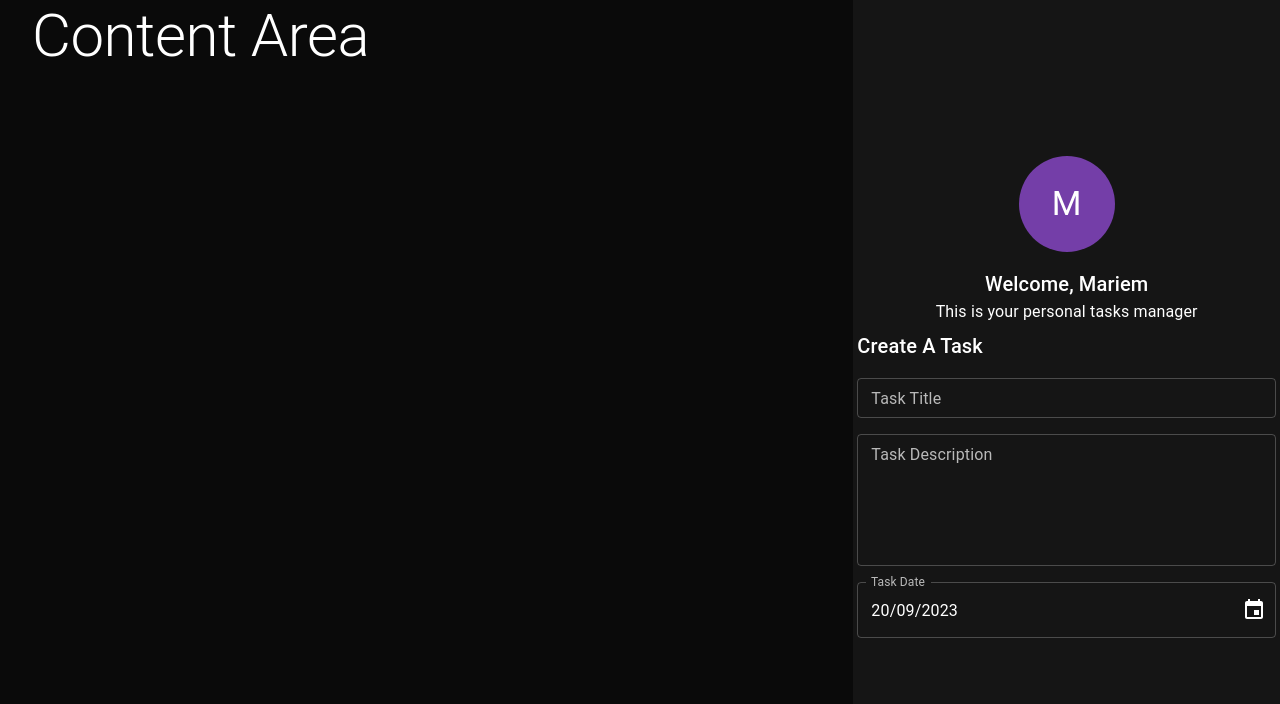
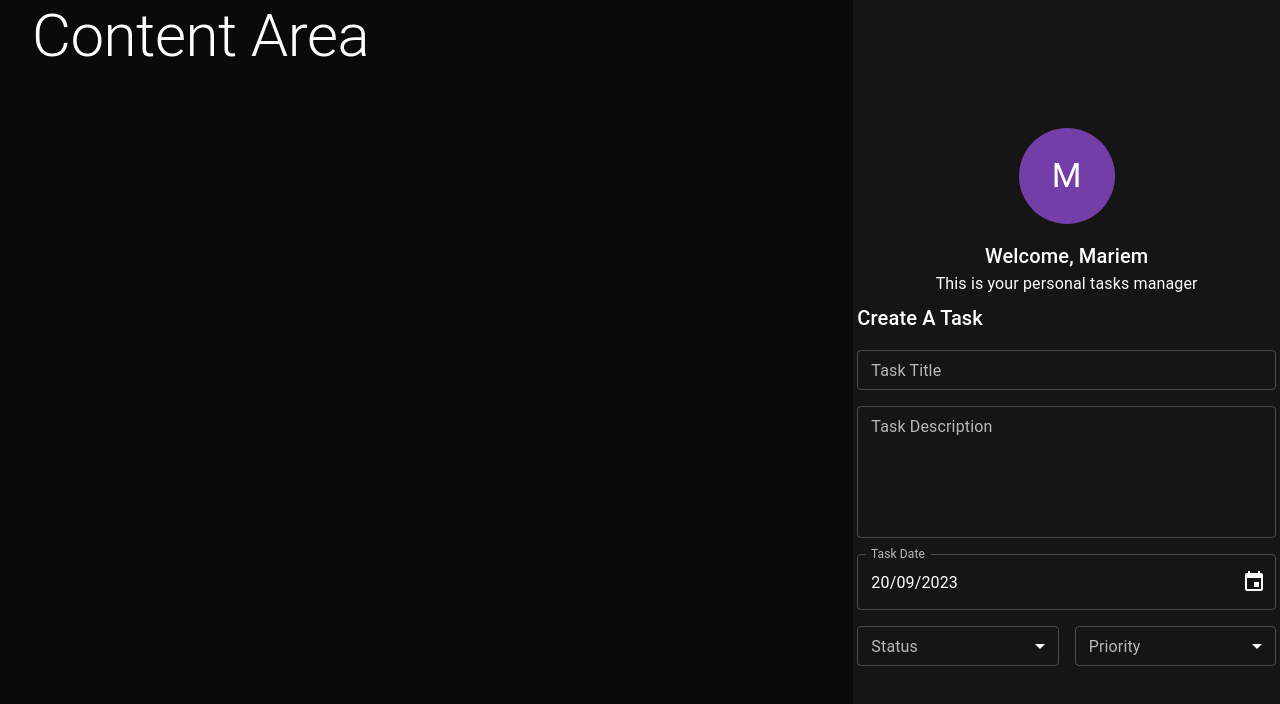
Before and after one commit to meriam-hamdaoui/Task-Manager, a React (Create React App) app: page / in a window 1280 px wide. Shown: the top 704 px of the page. Built offline with nearby package versions, Linux system fonts and the light colour scheme.

Commit message:
select fields

```diff
--- a/src/components/sidebar/createTaskForm/CreateTaskForm.tsx
+++ b/src/components/sidebar/createTaskForm/CreateTaskForm.tsx
@@ -4,6 +4,9 @@
 import { TaskTitleField } from './_taskTitleField';
 import { TaskDescriptionField } from './_taskDescriptionField';
 import { TaskDateField } from './_taskDateField';
+import { TaskSelectField } from './_taskSelectField';
+import { Status } from './enums/Status';
+import { Priority } from './enums/Priority';
 
 export const CreateTaskForm: FC = (): ReactElement => {
   return (
@@ -19,8 +22,46 @@
         <TaskDescriptionField />
         {/* task date */}
         <TaskDateField />
+        <Stack
+          direction={'row'}
+          sx={{ width: '100%' }}
+          spacing={2}
+        >
+          {/* task selector : priority + progress */}
+          <TaskSelectField
+            label="Status"
+            name="status"
+            items={[
+              {
+                label: Status.TODO.toUpperCase(),
+                value: Status.TODO,
+              },
+              {
+                label: Status.IN_PROGRESS.toUpperCase(),
+                value: Status.IN_PROGRESS,
+              },
+            ]}
+          />
+          <TaskSelectField
+            label="Priority"
+            name="priority"
+            items={[
+              {
+                label: Priority.LOW.toUpperCase(),
+                value: Priority.LOW,
+              },
+              {
+                label: Priority.HIGH.toUpperCase(),
+                value: Priority.HIGH,
+              },
+              {
+                label: Priority.NORMAL.toUpperCase(),
+                value: Priority.NORMAL,
+              },
+            ]}
+          />
+        </Stack>
       </Stack>
-      {/* task selector : priority + progress */}
       {/* form button */}
     </Box>
   );
--- /dev/null
+++ b/src/components/sidebar/createTaskForm/_taskSelectField.tsx
@@ -0,0 +1,62 @@
+import React, { FC, ReactElement } from 'react';
+import {
+  InputLabel,
+  MenuItem,
+  FormControl,
+  Select,
+  SelectChangeEvent,
+} from '@mui/material';
+import { ISelectField } from './interfaces/ISelectField';
+import PropTypes from 'prop-types';
+
+export const TaskSelectField: FC<ISelectField> = (
+  props,
+): ReactElement => {
+  const {
+    label = 'select box',
+    value = '',
+    name = 'select box',
+    disabled = false,
+    onChange = (e: SelectChangeEvent) => console.log(e),
+    items = [
+      {
+        label: 'add items',
+        value: '',
+      },
+    ],
+  } = props;
+
+  console.log(props);
+
+  return (
+    <FormControl fullWidth size="small">
+      <InputLabel id={`${name}-id`}>{label}</InputLabel>
+      <Select
+        labelId={`${name}-id`}
+        id={`${name}-id-select`}
+        value={value}
+        label={label}
+        name={name}
+        onChange={onChange}
+        disabled={disabled}
+      >
+        {items.map((item, index) => (
+          <MenuItem
+            key={item.value + index}
+            value={item.value}
+          >
+            {item.label}
+          </MenuItem>
+        ))}
+      </Select>
+    </FormControl>
+  );
+};
+
+TaskSelectField.propTypes = {
+  onChange: PropTypes.func,
+  label: PropTypes.string,
+  name: PropTypes.string,
+  disabled: PropTypes.bool,
+  items: PropTypes.array.isRequired,
+};
--- /dev/null
+++ b/src/components/sidebar/createTaskForm/enums/Priority.ts
@@ -0,0 +1,5 @@
+export enum Priority {
+  HIGH = 'high',
+  NORMAL = 'normal',
+  LOW = 'low',
+}
--- /dev/null
+++ b/src/components/sidebar/createTaskForm/enums/Status.ts
@@ -0,0 +1,5 @@
+export enum Status {
+  TODO = 'todo',
+  IN_PROGRESS = 'in_progress',
+  COMPLETED = 'completed',
+}
--- /dev/null
+++ b/src/components/sidebar/createTaskForm/interfaces/ISelectField.ts
@@ -0,0 +1,27 @@
+import { SelectChangeEvent } from '@mui/material';
+import { IDisabled } from './IDisabled';
+
+export interface ISelectItem {
+  label: string;
+  value: string;
+}
+
+export interface ISelectField extends IDisabled {
+  label?: string;
+  value?: string;
+  name?: string;
+  onChange?: (e: SelectChangeEvent) => void;
+  items?: ISelectItem[];
+}
+
+// export interface ISelectItems {
+//   value: string;
+//   label: string;
+// }
+// export interface ISelectField extends IDisabled {
+//   name?: string;
+//   label?: string;
+//   value?: string;
+//   onChange?: (e: SelectChangeEvent) => void;
+//   items: Array<ISelectItems>;
+// }
```
